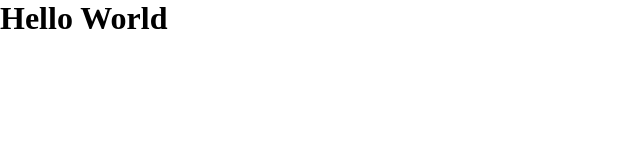
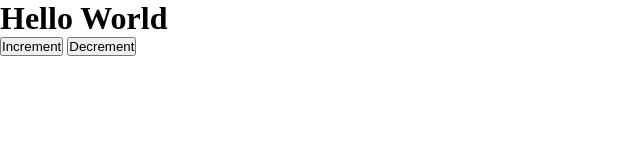
Before and after one commit to Pa1vanov/team2, a plain HTML site: page index.html in a window 1280 px wide. Shown: the whole page, without its empty margins (0-640 px from the left). Drawn offline with Linux system fonts and the light colour scheme.

Commit message:
create button

```diff
--- a/index.html
+++ b/index.html
@@ -10,5 +10,7 @@
 </head>
 <body>
     <h1>Hello World</h1>
+    <button id="increment">Increment</button>
+    <button id="decrement">Decrement</button>
 </body>
 </html>
```
